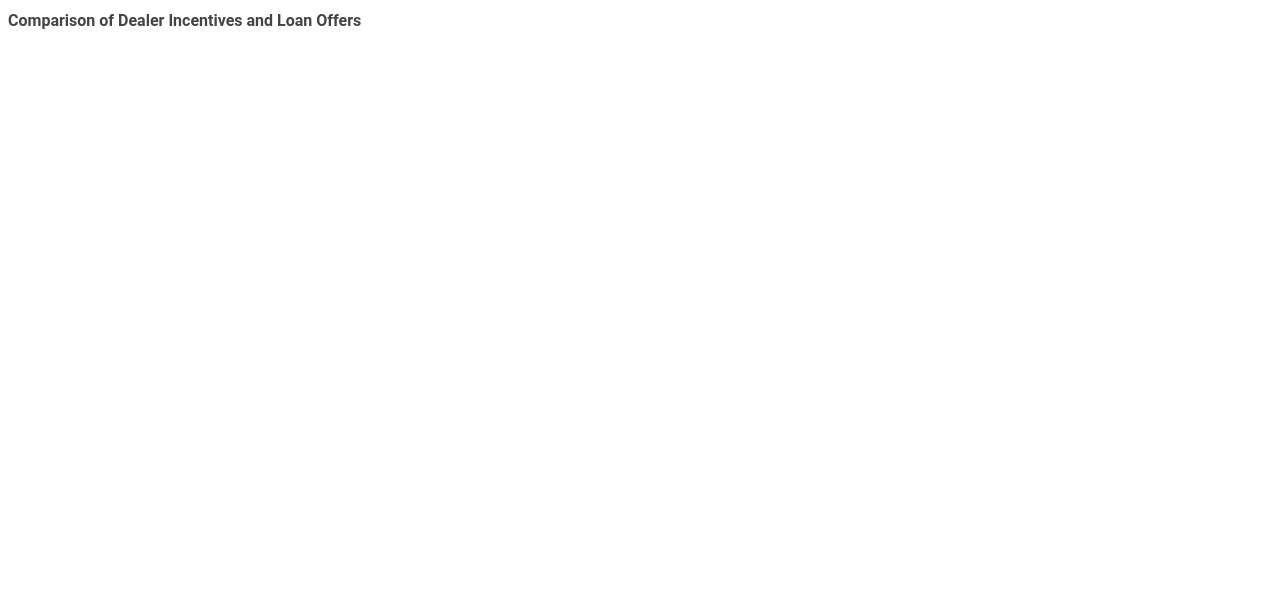
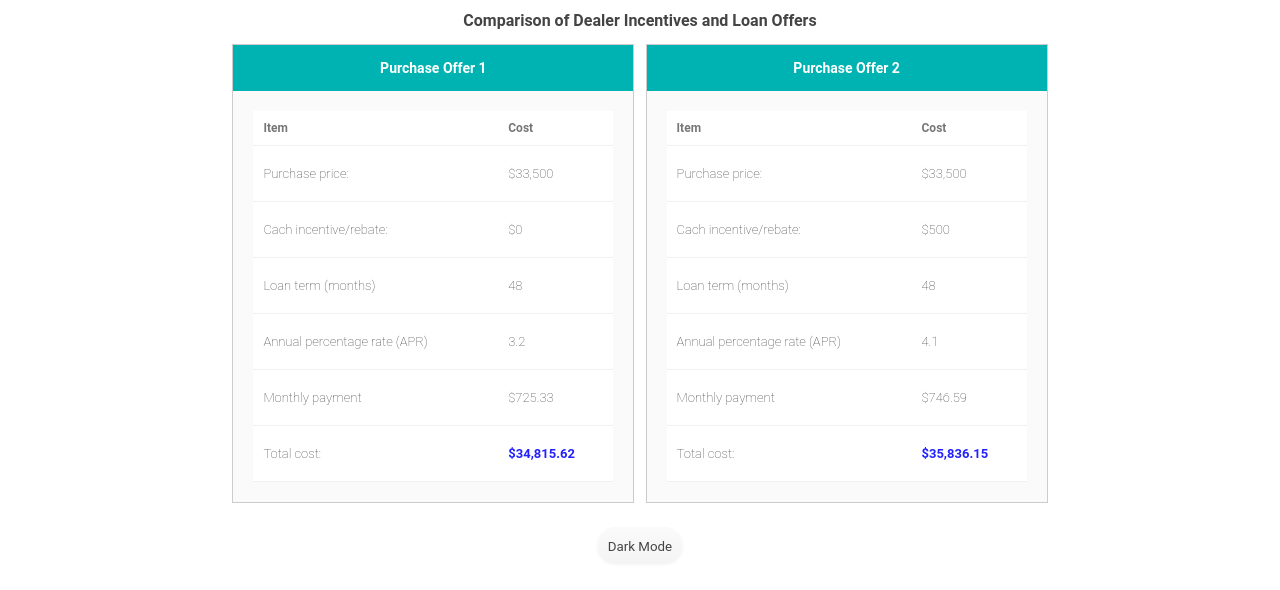
Before and after one commit to GideonHammond/CS208-05.03, a website: page index.html in a window 1280 px wide. Drawn offline with Linux system fonts and the light colour scheme; files that its build step writes are made by us from their sources.

Commit message:
added pizzaz

```diff
--- a/index.html
+++ b/index.html
@@ -9,18 +9,119 @@
     <link rel="stylesheet" href="style.css">
   </head>
 
-<body>
+  <body class="container">
 
     <h1>
       Comparison of Dealer Incentives and Loan Offers
     </h1>
 
-  <container>
+    <container class="container">
+      <section class="offer">
+        <h2 class="offer-title">
+          Purchase Offer 1
+        </h2>
+        <div class="offer-contents">
+          <table>
 
+            <thead>
+              <tr>
+                <th>Item</th>
+                <th>Cost</th>
+              </tr>
+            </thead>
 
+            <tbody>
+              <tr>
+                <td>Purchase price:</td>
+                <td>$33,500</td>
+              </tr>
+
+              <tr>
+                <td>Cach incentive/rebate:</td>
+                <td>$0</td>
+              </tr>
+
+              <tr>
+                <td>Loan term (months)</td>
+                <td>48</td>
+              </tr>
+
+              <tr>
+                <td>Annual percentage rate (APR)</td>
+                <td>3.2</td>
+              </tr>
+
+              <tr>
+                <td>Monthly payment</td>
+                <td>$725.33</td>
+              </tr>
+
+              <tr>
+                <td>Total cost:</td>
+                <td class="final-value">$34,815.62</td>
+              </tr>
+            </tbody>
+
+          </table>
+        </div>
+      </section>
+
+      <section class="offer">
+        <h2 class="offer-title">
+          Purchase Offer 2
+        </h2>
+        <div class="offer-contents">
+          <table>
+
+            <thead>
+              <tr>
+                <th>Item</th>
+                <th>Cost</th>
+              </tr>
+            </thead>
+
+            <tbody>
+              <tr>
+                <td>Purchase price:</td>
+                <td>$33,500</td>
+              </tr>
+
+              <tr>
+                <td>Cach incentive/rebate:</td>
+                <td>$500</td>
+              </tr>
+
+              <tr>
+                <td>Loan term (months)</td>
+                <td>48</td>
+              </tr>
+
+              <tr>
+                <td>Annual percentage rate (APR)</td>
+                <td>4.1</td>
+              </tr>
+
+              <tr>
+                <td>Monthly payment</td>
+                <td>$746.59</td>
+              </tr>
+
+              <tr>
+                <td>Total cost:</td>
+                <td class="final-value">$35,836.15</td>
+              </tr>
+            </tbody>
+
+          </table>
+        </div>
+      </section>
 
     </container>
+    <container>
+      <button id="myButton">Dark Mode</button>
+    </container>
 
+    <script src="script.js"></script>
   </body>
 
 </html>
```
Also changed, not shown: dist/script.js, dist/style.css. Lines whose indentation alone changed are shown as unchanged.
